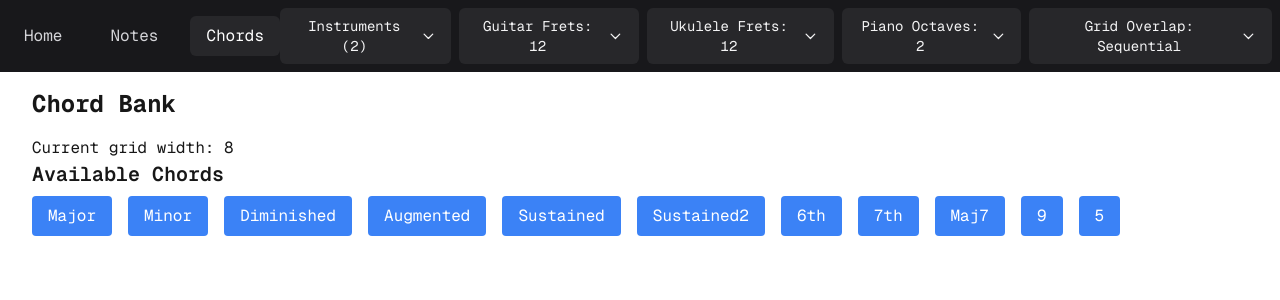
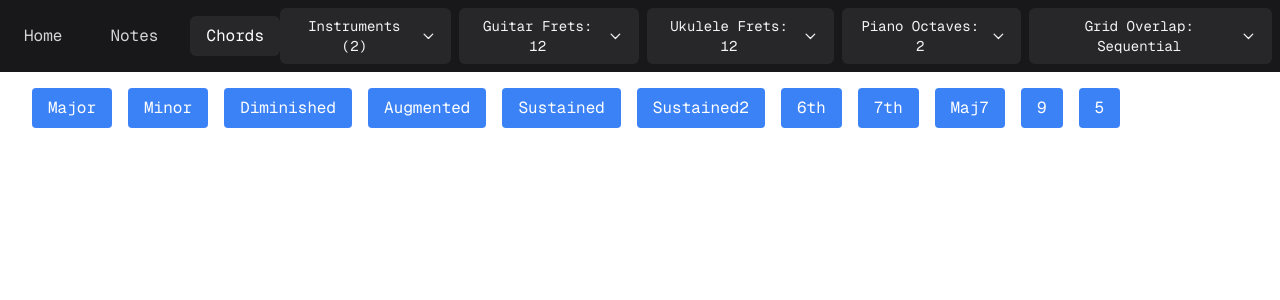
Before and after one commit to leouofa/gridbeat, a Next.js app: page /chords in a window 1280 px wide. Shown: the top 300 px of the page. Built offline with nearby package versions, Linux system fonts and the light colour scheme.

Commit message:
cleaning up chords

```diff
--- a/components/ChordBank.tsx
+++ b/components/ChordBank.tsx
@@ -5,12 +5,9 @@ import ChordList from "@/components/ChordBank/ChordList";
 import ChordDetail from "@/components/ChordBank/ChordDetail";
 import { Chord } from "@/types";
 import { CHORDS } from "@/constants";
-import { usePreferences } from "@/contexts/PreferencesContext";
 
 const ChordBank: React.FC = () => {
   const [selectedChord, setSelectedChord] = useState<Chord | null>(null);
-
-  const { preferences } = usePreferences();
 
   const handleSelectChord = (chordName: string) => {
     const chord = CHORDS.find((c) => c.name === chordName);
@@ -19,8 +16,6 @@ const ChordBank: React.FC = () => {
 
   return (
     <div className="p-8 font-mono">
-      <h1 className="text-2xl font-bold mb-4">Chord Bank</h1>
-      <p>Current grid width: {preferences.gridWidth}</p>
       <ChordList chords={CHORDS} onSelectChord={handleSelectChord} />
       {selectedChord && <ChordDetail chord={selectedChord} />}
     </div>
--- a/components/ChordBank/ChordList.tsx
+++ b/components/ChordBank/ChordList.tsx
@@ -10,7 +10,6 @@ interface ChordListProps {
 const ChordList: React.FC<ChordListProps> = ({ chords, onSelectChord }) => {
   return (
     <div className="mb-6">
-      <h2 className="text-xl font-semibold mb-2">Available Chords</h2>
       <ul className="flex space-x-4">
         {chords.map((chord) => (
           <li key={chord.name}>
```
